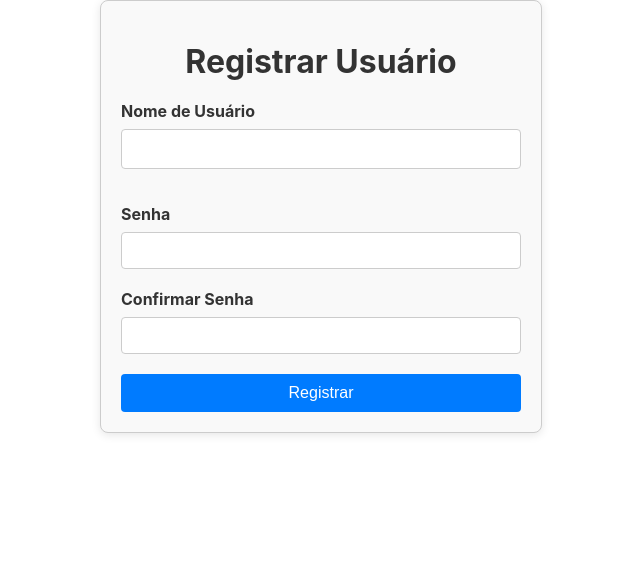
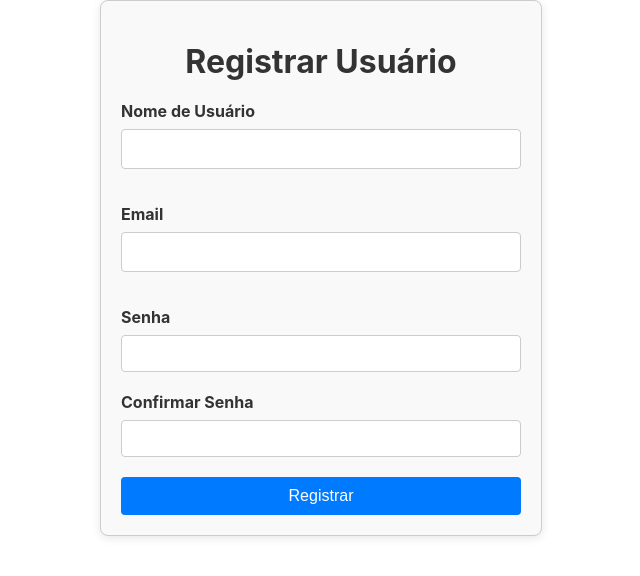
Before and after one commit to samuelrivelli/frontend-projeto-tecnico-tabia, a React (Create React App) app: page /register in a window 1280 px wide. Shown: the top 576 px of the page, without its empty margins (319-959 px from the left). Built offline with nearby package versions, Linux system fonts and the light colour scheme.

Commit message:
adicao do campo email no registro

```diff
--- a/src/components/Register.tsx
+++ b/src/components/Register.tsx
@@ -6,6 +6,7 @@ import { useNavigate } from "react-router-dom";
 const Register = () => {
   const [username, setUsername] = useState<string>("");
   const [password, setPassword] = useState<string>("");
+  const [email, setEmail] = useState<string>("");
   const [confirmPassword, setConfirmPassword] = useState<string>("");
   const [error, setError] = useState<string | null>(null);
   const [success, setSuccess] = useState<boolean>(false);
@@ -20,7 +21,7 @@ const Register = () => {
     }
 
     try {
-      const response = await axios.post("auth/register/user", { username, password });
+      const response = await axios.post("auth/register/user", { username, email, password });
       if (response.status === 200) {
         setSuccess(true);
         setTimeout(() => {
@@ -46,6 +47,16 @@ const Register = () => {
             id="username"
             value={username}
             onChange={(e) => setUsername(e.target.value)}
+            required
+          />
+        </div>
+        <div className="form-group">
+          <label htmlFor="email">Email</label>
+          <input
+            type="text"
+            id="email"
+            value={email}
+            onChange={(e) => setEmail(e.target.value)}
             required
           />
         </div>
```
Also changed, not shown: src/components/CreatePoll.tsx (line endings or trailing spaces).
